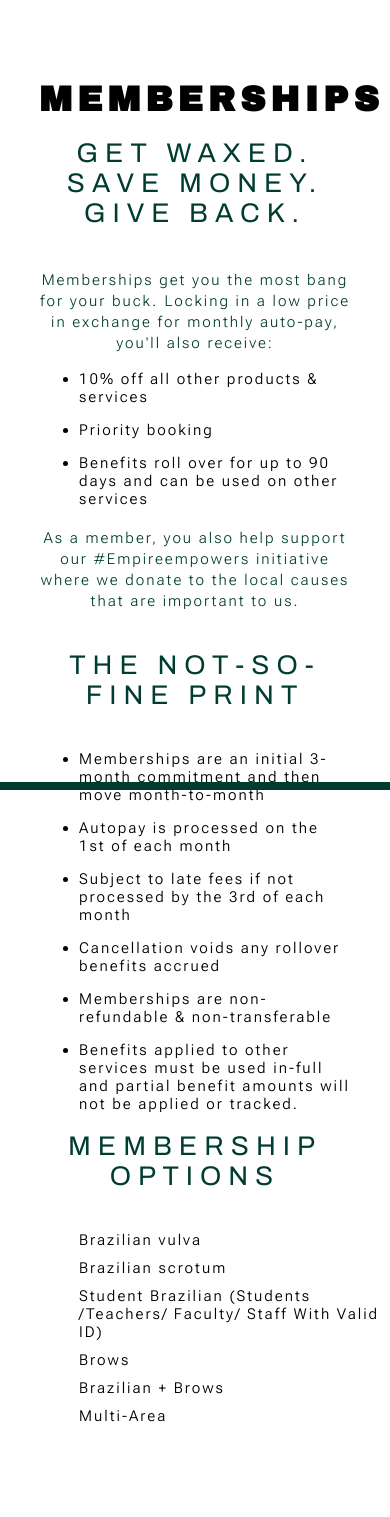
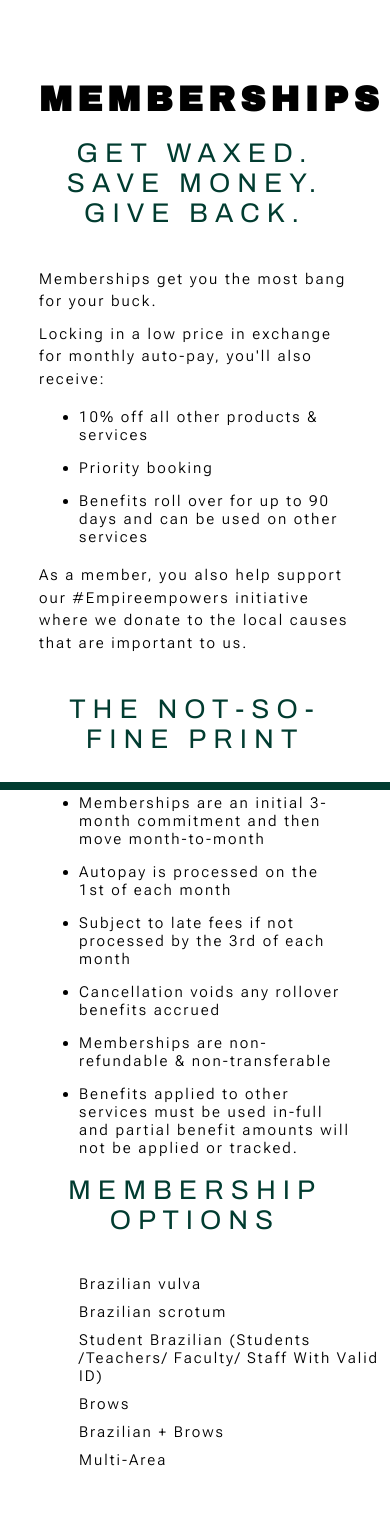
Before and after one commit to cmpt375-2024spring/client-project-beauty-and-bush, a Django app: template BeautyAndBush/webapp/templates/webapp/memberships.html in a window 390 px wide. Shown: the part 54-1571 px from the top of the page. Before the commit the page ends 1476 px from the top, so only its background shows below. Run offline with Django 3.2, Linux system fonts and the light colour scheme; the template is opened without the code that fills it, so the values that code supplies are empty; some libraries are stand-ins or nearby versions.

Commit message:
some last minute styling thingies

```diff
--- a/BeautyAndBush/webapp/static/webapp/membership_style.css
+++ b/BeautyAndBush/webapp/static/webapp/membership_style.css
@@ -62,9 +62,10 @@
   color: #013C30;
 }
 
-li, p1, .notbullet li{
+li, .membership-container p, .notbullet li{
     font-size: 18px;
 }
+
 @media screen and (max-width: 768px) {
   .header {
     font-size: 55px /* Adjust font size for smaller screens */
@@ -91,9 +92,9 @@ li, p1, .notbullet li{
     font-size: 15px;
   }
 
-     li, p1, .notbullet li{
-        font-size: 16px;
-    }
+ li, .membership-container p, .notbullet li{
+    font-size: 16px;
+}
 }
 
 @media screen and (max-width: 480px) {
@@ -113,7 +114,7 @@ li, p1, .notbullet li{
         font-size: 35px;
     }
 
-     li, p1, .notbullet li{
+     li, .membership-container p, .notbullet li{
         font-size: 15px;
     }
  }
--- a/BeautyAndBush/webapp/static/webapp/servicesstyle.css
+++ b/BeautyAndBush/webapp/static/webapp/servicesstyle.css
@@ -59,6 +59,7 @@ body {
     font-weight: 700;
     color: #000;
     font-size: 30px;
+    margin-top: 20px;
 }
 
 .book-now {
--- a/BeautyAndBush/webapp/templates/webapp/memberships.html
+++ b/BeautyAndBush/webapp/templates/webapp/memberships.html
@@ -37,14 +37,14 @@
 
         <div class="membership-info">
             <h2 class = "header1"> GET WAXED. SAVE MONEY. GIVE BACK. </h2>
-            <p1>Memberships get you the most bang for your buck.</p1>
-            <p1>Locking in a low price in exchange for monthly auto-pay, you'll also receive:</p1>
+            <p>Memberships get you the most bang for your buck.</p>
+            <p>Locking in a low price in exchange for monthly auto-pay, you'll also receive:</p>
             <ul class = "bullet-list">
                 <li>10% off all other products & services</li>
                 <li>Priority booking</li>
                 <li>Benefits roll over for up to 90 days and can be used on other services</li>
             </ul>
-            <p1>As a member, you also help support our #Empireempowers initiative where we donate to the local causes that are important to us.</p1>
+            <p>As a member, you also help support our #Empireempowers initiative where we donate to the local causes that are important to us.</p>
         </div>
         <div class ="notsofine-info">
             <h2 class = "header1"> THE NOT-SO-FINE PRINT</h2>
```
